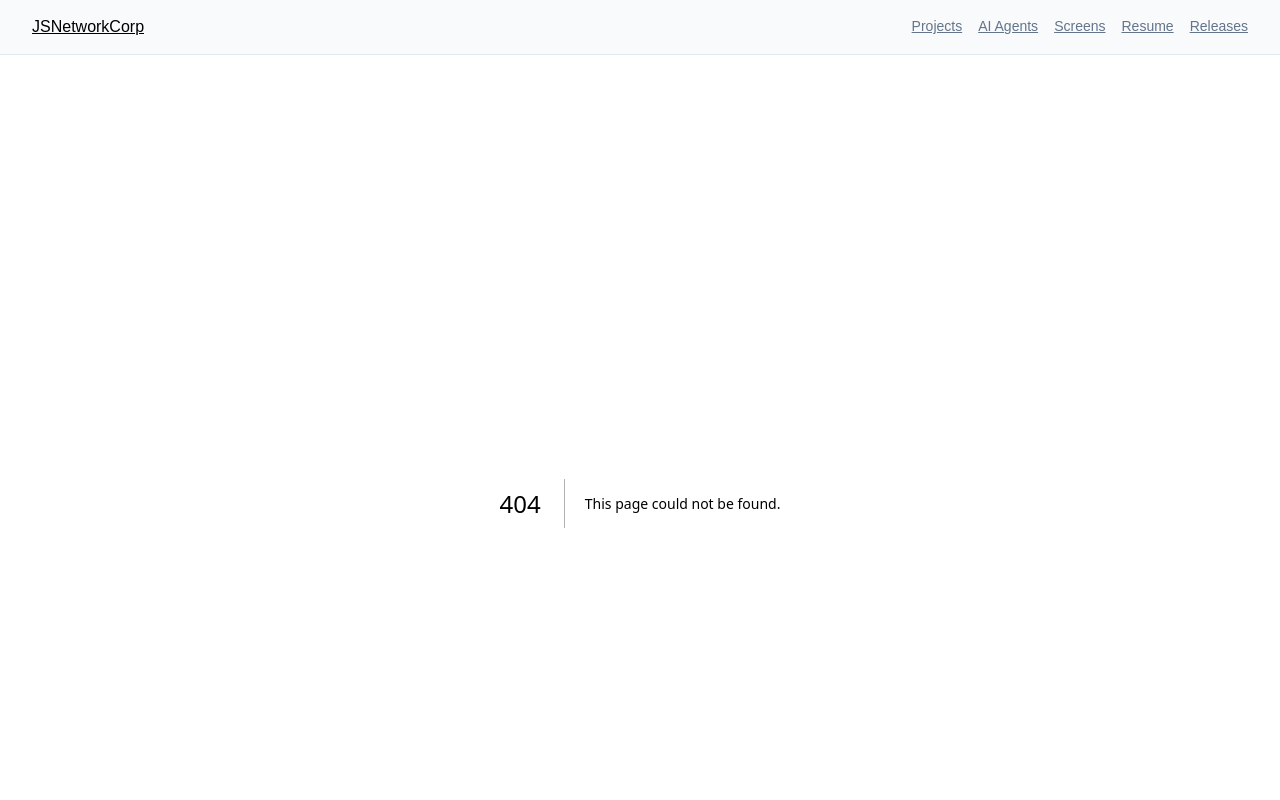
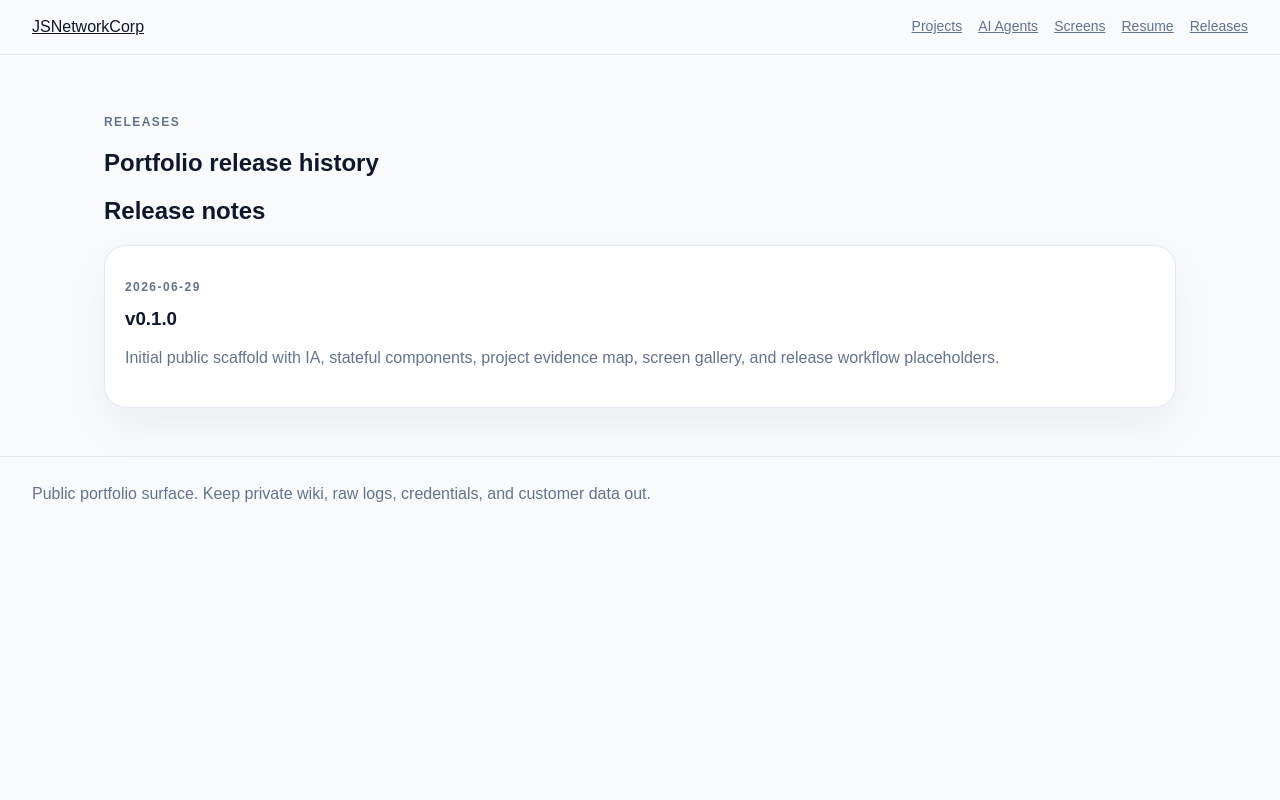
Before and after one commit to tomtomjskim/jsnetworkcorp-portfolio, a Next.js app: page /releases in a window 1280 px wide. Before the commit this address had no page. Shown: the top 800 px of the page. Built offline with nearby package versions, Linux system fonts and the light colour scheme.

Commit message:
feat: add releases page

```diff
--- /dev/null
+++ b/src/app/releases/page.tsx
@@ -0,0 +1,11 @@
+import { ReleaseTimeline } from '@/components/ReleaseTimeline';
+
+export default function ReleasesPage() {
+  return (
+    <section>
+      <p className="eyebrow">Releases</p>
+      <h1>Portfolio release history</h1>
+      <ReleaseTimeline />
+    </section>
+  );
+}
```
